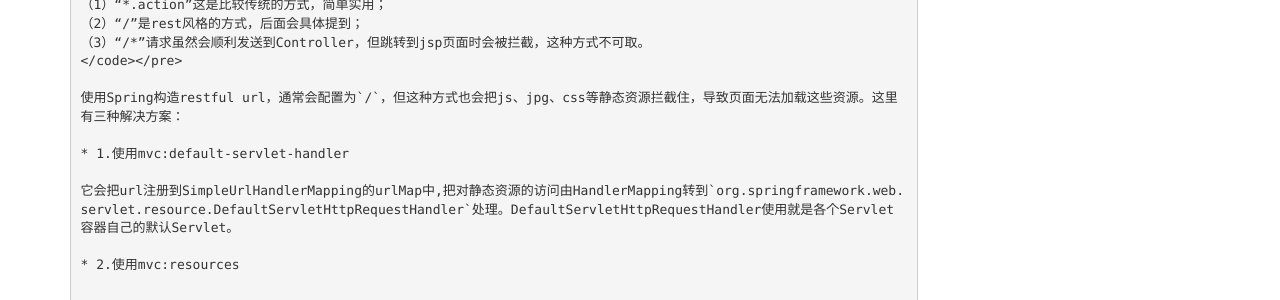
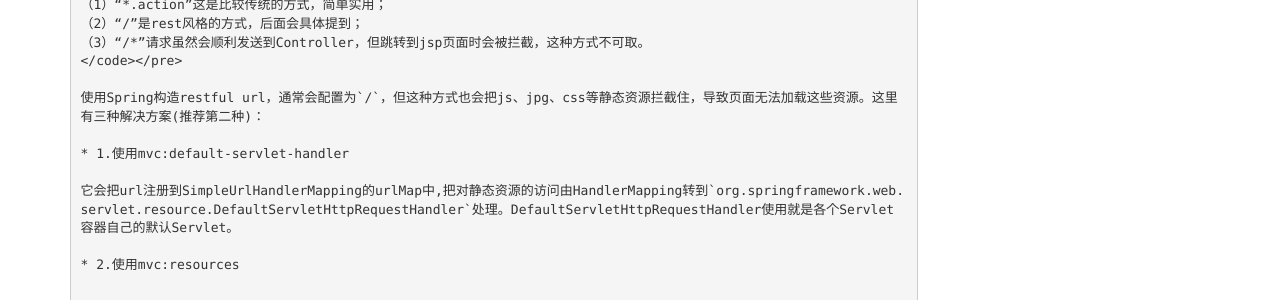
Before and after one commit to ChengYuanjian/chengyuanjian2.github.io, a Jekyll site: the page built from _posts/2014-10-13-spring-mvc.md, in a window 1280 px wide and 900 px high, scrolled down 971 px. Shown: the part 318-618 px from the top of the window. Built offline with Jekyll 4.4.1, drawn with Linux system fonts in a browser that asks for light colours; nearby versions of some CDN libraries; Markdown is read by kramdown in place of the engine named in the settings; comment, search, counter and statistics services are not loaded; some of the changed text lies outside the part shown.

Commit message:
Update 2014-10-13-spring-mvc.md

```diff
--- a/_posts/2014-10-13-spring-mvc.md
+++ b/_posts/2014-10-13-spring-mvc.md
@@ -82,7 +82,7 @@ DispatcherServlet会默认加载WEB-INF/[DispatcherServlet的Servlet名字]-serv
 （3）“/*”请求虽然会顺利发送到Controller，但跳转到jsp页面时会被拦截，这种方式不可取。
 </code></pre>
 
-使用Spring构造restful url，通常会配置为`/`，但这种方式也会把js、jpg、css等静态资源拦截住，导致页面无法加载这些资源。这里有三种解决方案：
+使用Spring构造restful url，通常会配置为`/`，但这种方式也会把js、jpg、css等静态资源拦截住，导致页面无法加载这些资源。这里有三种解决方案(推荐第二种)：
 
 * 1.使用mvc:default-servlet-handler
 
```
Also changed, not shown: other parts of _posts/2014-10-13-spring-mvc.md (+1 -0 lines).
